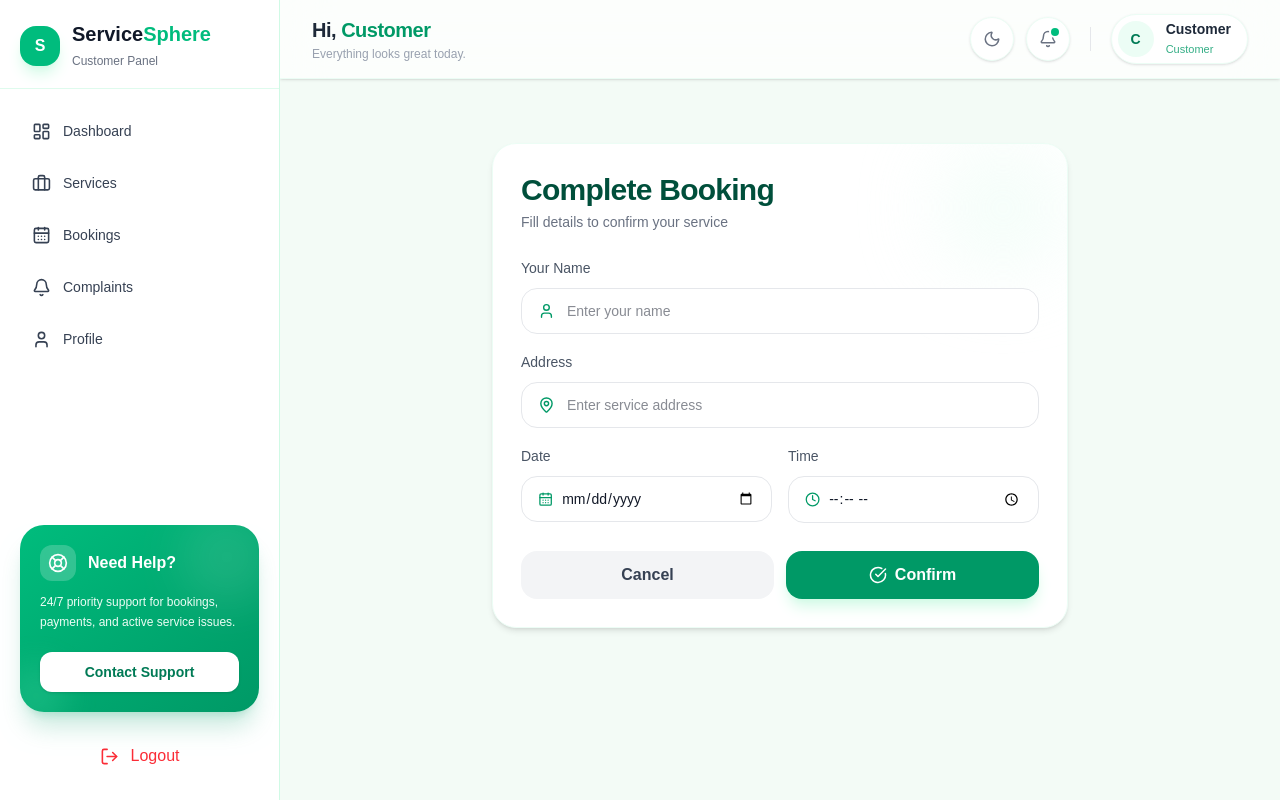
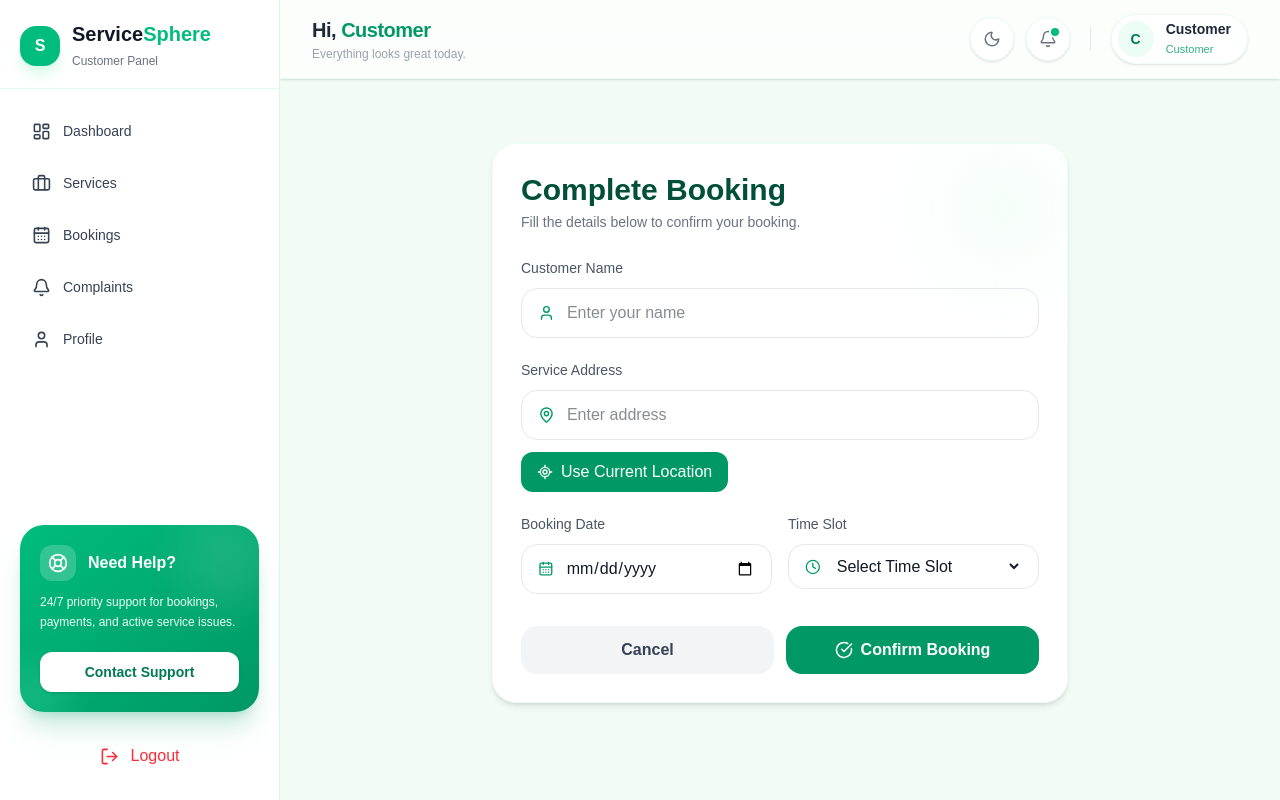
Before and after one commit to aashaychandratre-techie/fe, a Next.js app: page /customer/booking in a window 1280 px wide. Built offline with nearby package versions, Linux system fonts and the light colour scheme.

Commit message:
updated complaint section

```diff
--- a/app/customer/booking/page.tsx
+++ b/app/customer/booking/page.tsx
@@ -1,19 +1,44 @@
 "use client";
 
-import { Suspense, useState, useEffect } from "react";
+import { Suspense, useEffect, useState } from "react";
 import { useRouter, useSearchParams } from "next/navigation";
 import API from "@/services/api";
-import {User, MapPin,CalendarDays,Clock,CheckCircle,LocateFixed,} from "lucide-react";
+
+import {
+  User,
+  MapPin,
+  CalendarDays,
+  Clock,
+  CheckCircle,
+  LocateFixed,
+} from "lucide-react";
+
 import CustomerSidebar from "@/components/CustomerSidebar";
 import CustomerNavbar from "@/components/CustomerNavbar";
 
 function BookingContent() {
   const router = useRouter();
   const searchParams = useSearchParams();
+
   const serviceId = searchParams.get("serviceId");
   const amount = searchParams.get("amount");
+
   const [loading, setLoading] = useState(false);
-  const [form, setForm] = useState({ name: "", address: "", date: "", time: "" });
+
+  const [form, setForm] = useState({
+    name: "",
+    address: "",
+    date: "",
+    timeSlot: "",
+  });
+
+  const timeSlots = [
+    "09:00 AM - 11:00 AM",
+    "11:00 AM - 01:00 PM",
+    "01:00 PM - 03:00 PM",
+    "03:00 PM - 05:00 PM",
+    "05:00 PM - 07:00 PM",
+  ];
 
   const getCurrentLocation = () => {
     if (!navigator.geolocation) {
@@ -26,18 +51,18 @@ function BookingContent() {
         const { latitude, longitude } = position.coords;
 
         try {
-        const res = await fetch(
+          const response = await fetch(
             `https://nominatim.openstreetmap.org/reverse?format=json&lat=${latitude}&lon=${longitude}`
           );
 
-        const data = await res.json();
+          const data = await response.json();
 
           setForm((prev) => ({
             ...prev,
             address: data.display_name,
           }));
         } catch {
-        alert("Unable to fetch address.");
+          alert("Unable to fetch current location.");
         }
       },
       () => {
@@ -45,21 +70,30 @@ function BookingContent() {
       }
     );
   };
+
   const handleConfirm = async () => {
-    if (!form.name || !form.address || !form.date || !form.time) {
-      alert("Please fill all fields");
+    if (
+      !form.name ||
+      !form.address ||
+      !form.date ||
+      !form.timeSlot
+    ) {
+      alert("Please fill all fields.");
       return;
     }
 
+
     try {
       setLoading(true);
+
       const user = JSON.parse(localStorage.getItem("user") || "{}");
+
       const payload = {
         customerId: String(user.id),
         serviceId: String(serviceId),
         vendorId: null,
         bookingDate: form.date,
-        bookingTime: form.time,
+        bookingTime: form.timeSlot,
         address: form.address,
         amount: amount ? parseFloat(amount) : 0,
         status: "PENDING",
@@ -67,90 +101,201 @@ function BookingContent() {
       };
 
       await API.post("/bookings", payload);
+
       alert("Booking Completed Successfully");
+
       router.push("/customer/bookings");
-    } catch (error: unknown) {
-      console.log(error);
-      const message = error && typeof error === "object" && "response" in error
-        ? (error as { response?: { data?: { message?: string } } }).response?.data?.message
-        : undefined;
-      alert(message || "Booking Failed");
+    } catch (error: any) {
+      alert(
+        error?.response?.data?.message || "Booking Failed"
+      );
     } finally {
       setLoading(false);
     }
   };
 
+
   return (
     <div className="flex items-center justify-center p-4 sm:p-6 py-12">
   <div className="w-full max-w-xl bg-white shadow-md border border-emerald-50 rounded-3xl p-6 sm:p-7 relative overflow-hidden">
-        <div className="absolute top-0 right-0 w-32 h-32 bg-emerald-50 rounded-full blur-2xl -z-0 opacity-60"></div>
+
+    <div className="absolute top-0 right-0 w-32 h-32 bg-emerald-50 rounded-full blur-2xl opacity-60"></div>
+
     <div className="relative z-10">
+
       <div className="mb-6">
-            <h1 className="text-3xl font-extrabold text-emerald-900 tracking-tight">Complete Booking</h1>
-            <p className="text-sm text-gray-500 mt-1">Fill details to confirm your service</p>
+        <h1 className="text-3xl font-extrabold text-emerald-900">
+          Complete Booking
+        </h1>
+
+        <p className="text-sm text-gray-500 mt-1">
+          Fill the details below to confirm your booking.
+        </p>
       </div>
 
-        <div className="space-y-4">
+      <div className="space-y-5">
+
+        {/* Name */}
+
         <label className="block">
-            <span className="text-sm font-medium text-gray-600">Your Name</span>
-            <div className="mt-2 flex items-center gap-3 border border-gray-200 bg-white rounded-2xl px-4 py-3 focus-within:ring-2 focus-within:ring-emerald-100">
+          <span className="text-sm font-medium text-gray-600">
+            Customer Name
+          </span>
+
+          <div className="mt-2 flex items-center gap-3 border border-gray-200 rounded-2xl px-4 py-3">
             <User size={18} className="text-emerald-600" />
-              <input type="text" placeholder="Enter your name" value={form.name} onChange={(e) => setForm({ ...form, name: e.target.value })} className="w-full outline-none bg-transparent text-sm" />
+
+            <input
+              type="text"
+              placeholder="Enter your name"
+              value={form.name}
+              onChange={(e) =>
+                setForm({
+                  ...form,
+                  name: e.target.value,
+                })
+              }
+              className="w-full outline-none bg-transparent"
+            />
           </div>
         </label>
 
+        {/* Address */}
+
         <label className="block">
-  <span className="text-sm font-medium text-gray-600">Address</span>
-  <div className="mt-2 flex items-center gap-3 border border-gray-200 bg-white rounded-2xl px-4 py-3 focus-within:ring-2 focus-within:ring-emerald-100">
+          <span className="text-sm font-medium text-gray-600">
+            Service Address
+          </span>
+
+          <div className="mt-2 flex items-center gap-3 border border-gray-200 rounded-2xl px-4 py-3">
             <MapPin size={18} className="text-emerald-600" />
+
             <input
               type="text"
-      placeholder="Enter service address"
+              placeholder="Enter address"
               value={form.address}
-      onChange={(e) => setForm({ ...form, address: e.target.value })}
-      className="w-full outline-none bg-transparent text-sm"
+              onChange={(e) =>
+                setForm({
+                  ...form,
+                  address: e.target.value,
+                })
+              }
+              className="w-full outline-none bg-transparent"
+            />
+          </div>
+
+          <button
+            type="button"
+            onClick={getCurrentLocation}
+            className="mt-3 flex items-center gap-2 bg-emerald-600 hover:bg-emerald-700 text-white px-4 py-2 rounded-xl transition"
+          >
+            <LocateFixed size={16} />
+            Use Current Location
+          </button>
+        </label>
+
+        {/* Date & Time Slot */}
+
+        <div className="grid grid-cols-1 md:grid-cols-2 gap-4">
+
+          <label>
+            <span className="text-sm font-medium text-gray-600">
+              Booking Date
+            </span>
+
+            <div className="mt-2 flex items-center gap-3 border border-gray-200 rounded-2xl px-4 py-3">
+              <CalendarDays
+                size={18}
+                className="text-emerald-600"
+              />
+
+              <input
+                type="date"
+                value={form.date}
+                onChange={(e) =>
+                  setForm({
+                    ...form,
+                    date: e.target.value,
+                  })
+                }
+                className="w-full outline-none bg-transparent"
               />
             </div>
           </label>
-          <div className="grid grid-cols-1 sm:grid-cols-2 gap-4">
-            <label className="block">
-              <span className="text-sm font-medium text-gray-600">Date</span>
-              <div className="mt-2 flex items-center gap-2 border border-gray-200 bg-white rounded-2xl px-4 py-3 focus-within:ring-2 focus-within:ring-emerald-100">
-                <CalendarDays size={17} className="text-emerald-600" />
-                <input type="date" value={form.date} onChange={(e) => setForm({ ...form, date: e.target.value })} className="w-full outline-none bg-transparent text-sm" />
+
+          <label>
+            <span className="text-sm font-medium text-gray-600">
+              Time Slot
+            </span>
+
+            <div className="mt-2 flex items-center gap-3 border border-gray-200 rounded-2xl px-4 py-3">
+              <Clock
+                size={18}
+                className="text-emerald-600"
+              />
+
+              <select
+                value={form.timeSlot}
+                onChange={(e) =>
+                  setForm({
+                    ...form,
+                    timeSlot: e.target.value,
+                  })
+                }
+                className="w-full outline-none bg-transparent"
+              >
+                <option value="">
+                  Select Time Slot
+                </option>
+
+                {timeSlots.map((slot) => (
+                  <option key={slot} value={slot}>
+                    {slot}
+                  </option>
+                ))}
+              </select>
             </div>
           </label>
 
-            <label className="block">
-              <span className="text-sm font-medium text-gray-600">Time</span>
-              <div className="mt-2 flex items-center gap-2 border border-gray-200 bg-white rounded-2xl px-4 py-3 focus-within:ring-2 focus-within:ring-emerald-100">
-                <Clock size={17} className="text-emerald-600" />
-                <input type="time" value={form.time} onChange={(e) => setForm({ ...form, time: e.target.value })} className="w-full outline-none bg-transparent text-sm" />
-              </div>
-            </label>
-          </div>
         </div>
 
-        <div className="flex flex-col sm:flex-row gap-3 mt-7">
-          <button onClick={() => router.back()} className="sm:w-1/2 py-3 rounded-2xl bg-gray-100 hover:bg-gray-200 text-gray-700 font-semibold">Cancel</button>
-          <button onClick={handleConfirm} disabled={loading} className="sm:w-1/2 py-3 rounded-2xl bg-emerald-600 hover:bg-emerald-500 text-white font-semibold flex items-center justify-center gap-2 shadow-lg shadow-emerald-100 disabled:opacity-60">
-            <CheckCircle size={18} /> {loading ? "Booking..." : "Confirm"}
+      </div>
+              <div className="flex flex-col sm:flex-row gap-3 mt-8">
+
+          <button
+            onClick={() => router.back()}
+            className="sm:w-1/2 py-3 rounded-2xl bg-gray-100 hover:bg-gray-200 text-gray-700 font-semibold transition"
+          >
+            Cancel
           </button>
+
+          <button
+            onClick={handleConfirm}
+            disabled={loading}
+            className="sm:w-1/2 py-3 rounded-2xl bg-emerald-600 hover:bg-emerald-700 text-white font-semibold flex items-center justify-center gap-2 transition disabled:opacity-60"
+          >
+            <CheckCircle size={18} />
+
+            {loading ? "Booking..." : "Confirm Booking"}
+          </button>
+
         </div>
+
       </div>
     </div>
   </div>
 );
-}
-
-export default function BookingPage() {
+}export default function BookingPage() {
   const [darkMode, setDarkMode] = useState(false);
   const [sidebarOpen, setSidebarOpen] = useState(false);
   const [user, setUser] = useState<any>({});
 
   useEffect(() => {
     const storedUser = localStorage.getItem("user");
-    if (storedUser) setUser(JSON.parse(storedUser));
+
+    if (storedUser) {
+      setUser(JSON.parse(storedUser));
+    }
   }, []);
 
   const userName = user.fullName || "Customer";
@@ -159,7 +304,9 @@ export default function BookingPage() {
   return (
     <div
       className={`min-h-screen flex font-sans ${
-        darkMode ? "bg-[#071A12] text-white" : "bg-[#F3FBF6] text-gray-900"
+        darkMode
+          ? "bg-[#071A12] text-white"
+          : "bg-[#F3FBF6] text-gray-900"
       }`}
     >
       <CustomerSidebar
@@ -178,7 +325,13 @@ export default function BookingPage() {
         />
 
         <main className="flex-1 overflow-y-auto p-6 lg:p-10">
-          <Suspense fallback={<div className="h-full flex items-center justify-center text-slate-500">Loading booking form...</div>}>
+          <Suspense
+            fallback={
+              <div className="flex items-center justify-center h-full text-gray-500">
+                Loading Booking Form...
+              </div>
+            }
+          >
             <BookingContent />
           </Suspense>
         </main>
--- a/app/customer/bookings/page.tsx
+++ b/app/customer/bookings/page.tsx
@@ -14,7 +14,6 @@ import {
 import API from "@/services/api";
 import CustomerSidebar from "@/components/CustomerSidebar";
 import CustomerNavbar from "@/components/CustomerNavbar";
-
 type Booking = {
   id: number;
   serviceName: string;
@@ -23,6 +22,12 @@ type Booking = {
   amount: number;
   otp: string | null;
   status: string;
+
+  bookingTime?: string;
+  customerName?: string;
+  phoneNumber?: string;
+  vendorName?: string;
+  paymentMethod?: string;
 };
 
 export default function CustomerBookingsPage() {
@@ -40,6 +45,10 @@ export default function CustomerBookingsPage() {
   const [searchTerm, setSearchTerm] = useState("");
   const [selectedAddress, setSelectedAddress] = useState("");
   const [showAddressModal, setShowAddressModal] = useState(false);
+
+
+const [selectedBooking, setSelectedBooking] = useState<Booking | null>(null);
+const [showDetailsModal, setShowDetailsModal] = useState(false);
   const itemsPerPage = 8;
 
   useEffect(() => {
@@ -206,6 +215,7 @@ const currentBookings = filteredBookings.slice(
                   <th className="p-4">Amount</th>
                   <th className="p-4">Status</th>
                   <th className="p-4">OTP</th>
+                  <th className="p-4 text-center">Details</th>
                 </tr>
               </thead>
 
@@ -213,7 +223,7 @@ const currentBookings = filteredBookings.slice(
                 {filteredBookings.length === 0? (
                   <tr>
                     <td
-                      colSpan={6}
+                      colSpan={7}
                       className="p-10 text-center text-gray-400"
                     >
                       No Bookings Found
@@ -247,29 +257,21 @@ const currentBookings = filteredBookings.slice(
     </span>
 
   </div>
-</td>
-
-                     <td className="p-4">
+</td><td className="p-4 max-w-xs">
   <div className="flex items-center gap-2">
     <MapPin
       size={17}
       className="text-red-500 flex-shrink-0"
     />
 
-    <button
-      type="button"
-      onClick={() => {
-        setSelectedAddress(booking.address);
-        setShowAddressModal(true);
-      }}
-    className="max-w-[180px] truncate text-left hover:text-emerald-600"
+    <span
+      className="block max-w-[180px] truncate text-gray-700"
       title={booking.address}
     >
       {booking.address}
-    </button>
+    </span>
   </div>
 </td>
-
                       <td className="p-4">
                         <div className="flex items-center gap-1 font-bold text-emerald-600">
                           <IndianRupee size={16} />
@@ -303,6 +305,17 @@ const currentBookings = filteredBookings.slice(
                           </span>
                         )}
                       </td>
+                      <td className="p-4 text-center">
+  <button
+    onClick={() => {
+      setSelectedBooking(booking);
+      setShowDetailsModal(true);
+    }}
+    className="bg-emerald-600 hover:bg-emerald-700 text-white px-4 py-2 rounded-lg text-sm font-medium"
+  >
+    Show Details
+  </button>
+</td>
                     </tr>
                   ))
                 )}
@@ -344,27 +357,124 @@ const currentBookings = filteredBookings.slice(
               </button>
             </div>
           )}
-      </div>{showAddressModal && (
-  <div className="fixed inset-0 bg-black/50 flex items-center justify-center z-50">
-    <div className="bg-white rounded-2xl p-6 w-[90%] max-w-lg">
-      <h2 className="text-xl font-bold mb-4">
-        Full Address
-      </h2>
+      </div>{showDetailsModal && selectedBooking && (
+ <div className="fixed inset-0 bg-black/60 backdrop-blur-sm flex items-center justify-center z-50 p-4">
+  <div className="bg-white rounded-3xl shadow-2xl w-full max-w-3xl overflow-hidden">
 
-      <p className="break-words text-gray-700">
-        {selectedAddress}
-      </p>
+   {/* Header */}
+<div className="bg-gradient-to-r from-emerald-600 to-emerald-500 text-white px-8 py-6 flex justify-between items-center">
+  <div>
+    <h2 className="text-2xl font-bold">
+      Booking Details
+    </h2>
 
-      <div className="flex justify-end mt-6">
+    <p className="text-emerald-100 text-sm mt-1">
+      Complete booking information
+    </p>
+  </div>
+
+  <div className="bg-white/20 px-4 py-2 rounded-full font-semibold">
+    Booking ID: {selectedBooking.id}
+  </div>
+</div>
+    <div className="p-8">
+
+      <div className="grid md:grid-cols-2 gap-5">
+
+        {/* Service */}
+        <div className="bg-gray-50 rounded-2xl p-5 shadow-sm hover:shadow-md transition-all duration-300">
+          <p className="text-gray-500 text-sm">
+            Service
+          </p>
+
+          <p className="text-lg font-bold text-gray-800 mt-1">
+            {selectedBooking.serviceName}
+          </p>
+        </div>
+
+        {/* Status */}
+        <div className="bg-gray-50 rounded-2xl p-5 shadow-sm hover:shadow-md transition-all duration-300">
+          <p className="text-gray-500 text-sm">
+            Status
+          </p>
+
+          <span
+            className={`inline-flex mt-2 px-4 py-2 rounded-full text-sm font-semibold
+            ${
+              selectedBooking.status === "COMPLETED"
+                ? "bg-green-100 text-green-700"
+                : selectedBooking.status === "PENDING"
+                ? "bg-yellow-100 text-yellow-700"
+                : "bg-blue-100 text-blue-700"
+            }`}
+          >
+            {selectedBooking.status}
+          </span>
+        </div>
+
+        {/* Booking Date */}
+        <div className="bg-gray-50 rounded-2xl p-5 shadow-sm hover:shadow-md transition-all duration-300">
+          <p className="text-gray-500 text-sm">
+            Booking Date
+          </p>
+
+          <p className="font-semibold mt-1">
+            {new Date(
+              selectedBooking.bookingDate
+            ).toLocaleDateString()}
+          </p>
+        </div>
+
+        {/* Amount */}
+        <div className="bg-gray-50 rounded-2xl p-5 shadow-sm hover:shadow-md transition-all duration-300">
+          <p className="text-gray-500 text-sm">
+            Amount
+          </p>
+
+          <p className="text-2xl font-bold text-emerald-600 mt-1">
+            ₹ {selectedBooking.amount}
+          </p>
+        </div>
+
+        {/* OTP */}
+        <div className="bg-gray-50 rounded-2xl p-5 shadow-sm hover:shadow-md transition-all duration-300">
+          <p className="text-gray-500 text-sm">
+            Verification OTP
+          </p>
+
+          <p className="text-xl font-bold tracking-widest text-blue-600 mt-1">
+            {selectedBooking.otp || "Waiting..."}
+          </p>
+        </div>
+
+        {/* Address */}
+        <div className="bg-gray-50 rounded-2xl p-5 shadow-sm hover:shadow-md transition-all duration-300">
+          <p className="text-gray-500 text-sm">
+            Service Address
+          </p>
+
+          <p className="font-medium text-gray-800 mt-2 break-words">
+            {selectedBooking.address}
+          </p>
+        </div>
+
+      </div>
+
+      <div className="flex justify-end mt-8">
+
         <button
-          onClick={() => setShowAddressModal(false)}
-          className="bg-emerald-600 hover:bg-emerald-700 text-white px-5 py-2 rounded-lg"
+          onClick={() => setShowDetailsModal(false)}
+          className="bg-emerald-600 hover:bg-emerald-700 text-white px-8 py-3 rounded-xl font-semibold transition-all duration-200"
         >
           Close
         </button>
+
       </div>
+
     </div>
+
   </div>
+</div>
 )}
         </main>
       </div>
--- a/app/globals.css
+++ b/app/globals.css
@@ -67,9 +67,9 @@ a:focus-visible,
 input:focus-visible,
 textarea:focus-visible,
 select:focus-visible {
-  outline: 2px solid #10b981;
-  outline-offset: 3px;
+  outline: none;
 }
+
 
 input,
 textarea,
```
Also changed, not shown: app/customer/complaints/page.tsx (+5 -4 lines). Lines whose indentation alone changed are shown as unchanged.
